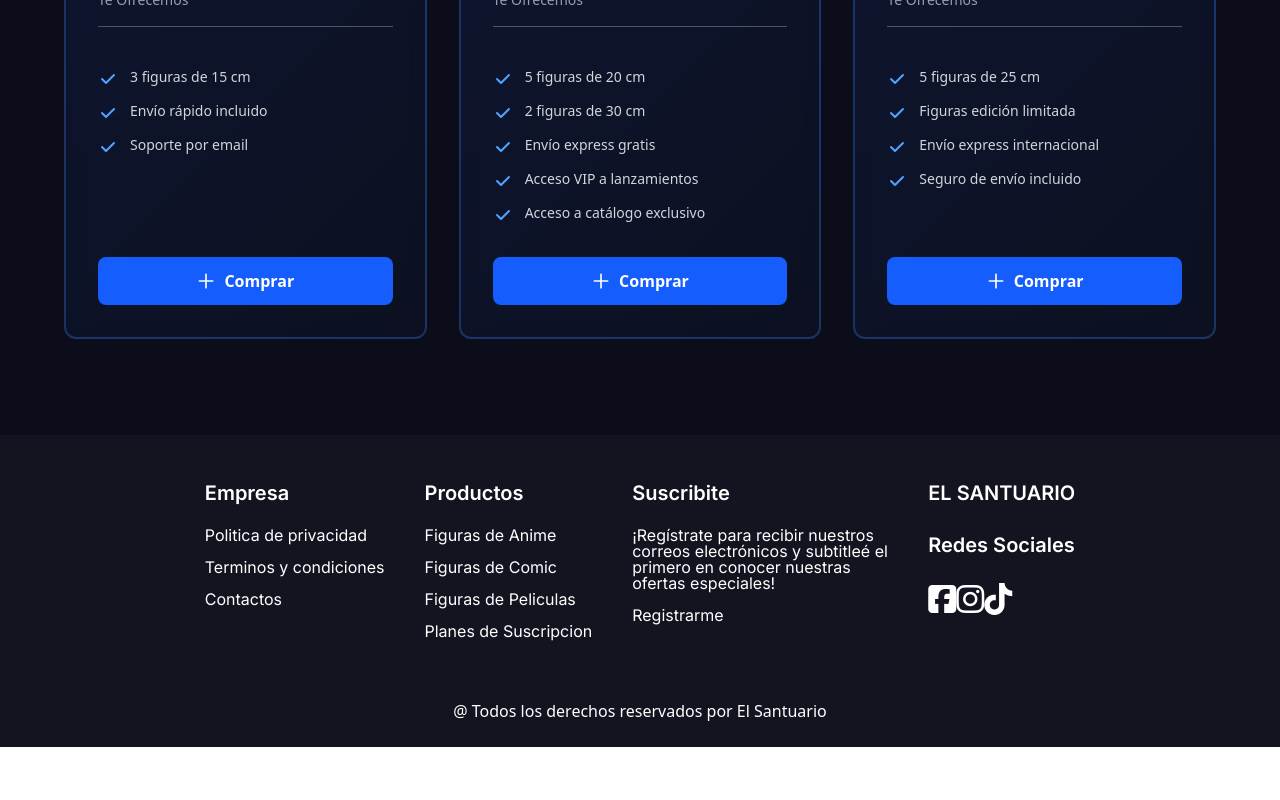
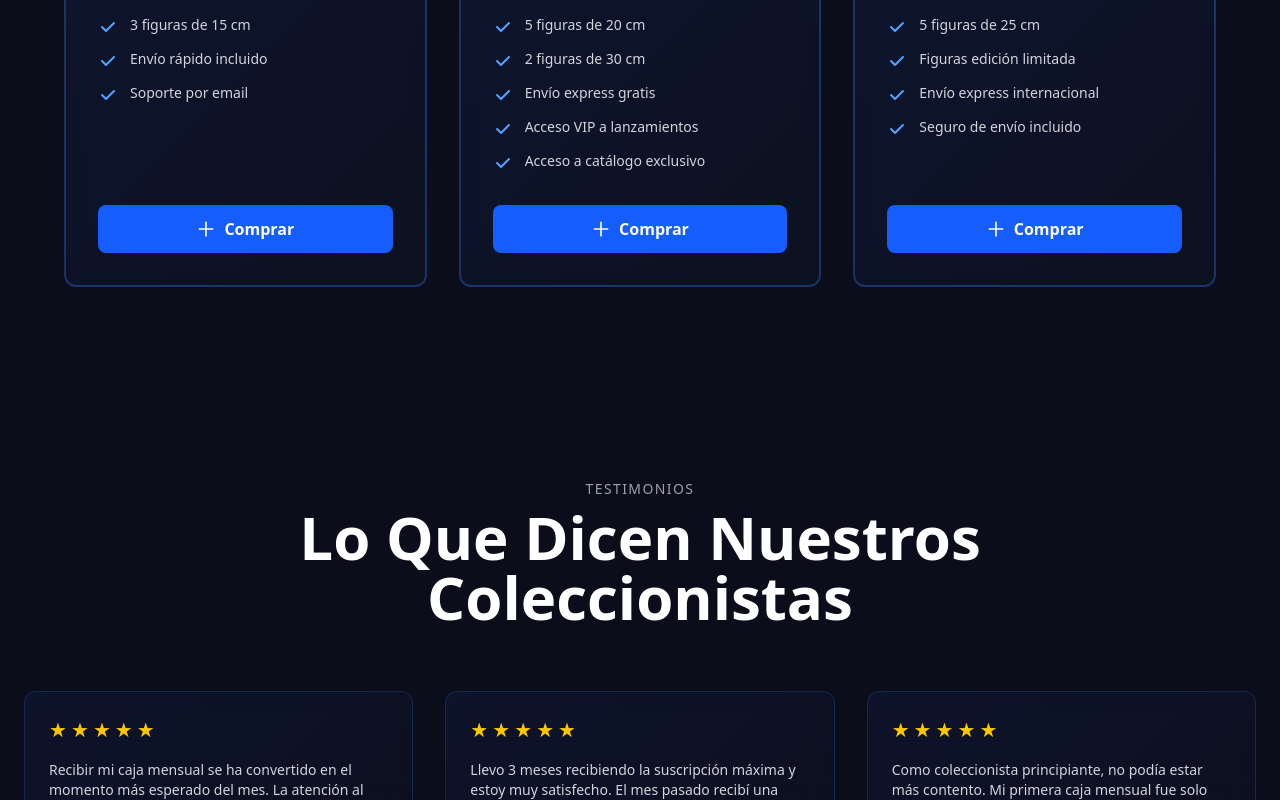
Before and after one commit to GusRivas21/Proyecto_Final_DWA, a Vue app: page / in a window 1280 px wide. Shown: the part 2000-2800 px from the top of the page. Before the commit the page ends 2747 px from the top, so only its background shows below. Built offline with nearby package versions, Linux system fonts and the light colour scheme.

Commit message:
parte final del main

```diff
--- a/src/components/MainComponent.vue
+++ b/src/components/MainComponent.vue
@@ -123,12 +123,85 @@ const cajas = [
         ]
     }
 ];
+
+// Testimonios
+const testimonios = [
+    {
+        id: 1,
+        nombre: 'Carlos M.',
+        rol: 'Suscriptor Premium',
+        rating: 5,
+        texto: 'Recibir mi caja mensual se ha convertido en el momento más esperado del mes. La atención al detalle en cada figura es increíble y el empaque protege cada figura hasta la selección de personajes que siempre incluye piezas difíciles de encontrar en el mercado. ¡La figura de hoy de este mes es, sin duda, la pieza central de mi colección ahora.'
+    },
+    {
+        id: 2,
+        nombre: 'Carlos M.',
+        rol: 'Suscriptor Premium',
+        rating: 5,
+        texto: 'Llevo 3 meses recibiendo la suscripción máxima y estoy muy satisfecho. El mes pasado recibí una figura firmada ¡No podía creerlo! Siempre que recibo mi caja mensual me sorprenden. Espero que siga siendo así para todas mis suscripciones.'
+    },
+    {
+        id: 3,
+        nombre: 'Carlos M.',
+        rol: 'Suscriptor Premium',
+        rating: 5,
+        texto: 'Como coleccionista principiante, no podía estar más contento. Mi primera caja mensual fue solo luego bastante. El servicio de atención al cliente fue excelente en responder todas mis preguntas. Espero que siga siendo así para el resto de mis suscripciones.'
+    },
+    {
+        id: 4,
+        nombre: 'Carlos M.',
+        rol: 'Suscriptor Premium',
+        rating: 5,
+        texto: 'Llevo 3 meses recibiendo la suscripción máxima y estoy muy satisfecho. El mes pasado recibí una figura firmada ¡No podía creerlo! Siempre que recibo mi caja mensual me sorprenden. Espero que siga siendo así para todas mis suscripciones.'
+    },
+    {
+        id: 5,
+        nombre: 'Carlos M.',
+        rol: 'Suscriptor Premium',
+        rating: 5,
+        texto: 'Recibir mi caja mensual se ha convertido en el momento más esperado del mes. La atención al detalle en cada figura es increíble y el empaque protege cada figura hasta la selección de personajes que siempre incluye piezas difíciles de encontrar en el mercado. ¡La figura de hoy de este mes es, sin duda, la pieza central de mi colección ahora.'
+    },
+    {
+        id: 6,
+        nombre: 'Carlos M.',
+        rol: 'Suscriptor Premium',
+        rating: 5,
+        texto: 'Llevo 3 meses recibiendo la suscripción máxima y estoy muy satisfecho. El mes pasado recibí una figura firmada ¡No podía creerlo! Siempre que recibo mi caja mensual me sorprenden. Espero que siga siendo así para todas mis suscripciones.'
+    }
+];
+
+// FAQ
+const faqsData = [
+    {
+        id: 1,
+        pregunta: '¿Cómo funcionan las suscripciones mensuales?',
+        respuesta: 'Cada mes recibes una caja sorpresa con figuras según tu plan. Puedes pausar o cancelar en cualquier momento desde tu cuenta.'
+    },
+    {
+        id: 2,
+        pregunta: '¿Cómo funcionan las suscripciones mensuales?',
+        respuesta: 'Cada mes recibes una caja sorpresa con figuras según tu plan. Puedes pausar o cancelar en cualquier momento desde tu cuenta.'
+    },
+    {
+        id: 3,
+        pregunta: '¿Cómo funcionan las suscripciones mensuales?',
+        respuesta: 'Cada mes recibes una caja sorpresa con figuras según tu plan. Puedes pausar o cancelar en cualquier momento desde tu cuenta.'
+    },
+    {
+        id: 4,
+        pregunta: '¿Cómo funcionan las suscripciones mensuales?',
+        respuesta: 'Cada mes recibes una caja sorpresa con figuras según tu plan. Puedes pausar o cancelar en cualquier momento desde tu cuenta.'
+    }
+];
+
+const faqs = ref(faqsData.map(faq => ({ ...faq, abierto: false })));
+
 </script>
 
 <template>
     <section class="w-full bg-[#0B0D1A] py-20 px-6 relative overflow-hidden">
 
-        <div class="max-w-7xl mx-auto grid grid-cols-6 gap-8 items-center">
+        <div class="max-w-7xl mx-auto grid grid-cols-1 md:grid-cols-6 gap-8 items-center">
 
             <!-- Flecha Izquierda -->
             <button @click="prevSlide" aria-label="Anterior" class="arrow left-6">
@@ -180,7 +253,6 @@ const cajas = [
             <span v-for="(s, index) in slides" :key="index" @click="currentSlide = index" class="dot" :class="index === currentSlide ? 'active' : ''">
             </span>
         </div>
-
     </section>
 
     <!-- Carrusel -->
@@ -274,6 +346,77 @@ const cajas = [
             </div>
         </div>
     </section>
+
+    <!-- Sección Testimonios -->
+    <section class="w-full bg-[#0B0D1A] py-24 px-6 relative overflow-hidden">
+        <div class="max-w-7xl mx-auto">
+            <div class="text-center mb-16">
+                <p class="text-gray-400 text-sm uppercase tracking-widest mb-2">Testimonios</p>
+                <h2 class="text-5xl md:text-6xl font-extrabold text-white">
+                    Lo Que Dicen Nuestros<br>Coleccionistas
+                </h2>
+            </div>
+
+            <div class="grid grid-cols-1 md:grid-cols-3 gap-8">
+                <div v-for="testimonial in testimonios" :key="testimonial.id" class="testimonial-card">
+                    <div class="flex gap-1 mb-4">
+                        <span v-for="i in 5" :key="i" :class="['text-xl', i <= testimonial.rating ? 'text-yellow-400' : 'text-gray-600']">★</span>
+                    </div>
+
+                    <p class="text-gray-300 text-sm mb-6 line-clamp-3">
+                        {{ testimonial.texto }}
+                    </p>
+
+                    <!-- Avatar y nombre -->
+                    <div class="flex items-center gap-3">
+                        <div class="w-10 h-10 rounded-full bg-linear-to-br from-blue-400 to-blue-600 flex items-center justify-center">
+                            <span class="text-white font-bold text-sm">{{ testimonial.nombre.charAt(0) }}</span>
+                        </div>
+                        <div>
+                            <p class="text-white font-semibold text-sm">{{ testimonial.nombre }}</p>
+                            <p class="text-gray-400 text-xs">{{ testimonial.rol }}</p>
+                        </div>
+                    </div>
+                </div>
+            </div>
+        </div>
+    </section>
+
+    <section class="w-full bg-[#0B0D1A] py-24 px-6 relative overflow-hidden">
+        <div class="max-w-7xl mx-auto">
+            <div class="grid grid-cols-1 md:grid-cols-2 gap-12 items-start">
+                <div>
+                    <p class="text-gray-400 text-sm uppercase tracking-widest mb-2">FAQ</p>
+                    <h2 class="text-5xl md:text-6xl font-extrabold text-white leading-tight">
+                        Preguntas Frecuentes:<br>Todo lo que Necesitas<br>Saber
+                    </h2>
+                    <p class="text-gray-400 text-lg mt-6">
+                        Te ayudamos con estas dudas que todos tenemos al empezar. Aquí encuentras las respuestas que buscan sobre la experiencia de colección
+                    </p>
+                    <button class="mt-8 bg-transparent border border-blue-500 text-blue-400 px-6 py-2 rounded-lg hover:bg-blue-500/10 transition flex items-center gap-2">
+                        <span>Contáctanos</span>
+                        <span>🚀</span>
+                    </button>
+                </div>
+
+                <!-- Preguntas expandibles -->
+                <div class="space-y-4">
+                    <div v-for="faq in faqs" :key="faq.id" class="faq-item">
+                        <button
+                            @click="faq.abierto = !faq.abierto"
+                            class="w-full flex items-center justify-between p-4 bg-gray-800/30 hover:bg-gray-800/50 border border-gray-700 rounded-lg transition"
+                        >
+                            <p class="text-white font-semibold text-left">{{ faq.pregunta }}</p>
+                            <span :class="['text-2xl transition', faq.abierto ? 'text-blue-400 rotate-45' : 'text-gray-400']">+</span>
+                        </button>
+                        <div v-if="faq.abierto" class="p-4 bg-gray-800/10 border-l-2 border-blue-500 mt-1 rounded">
+                            <p class="text-gray-300 text-sm">{{ faq.respuesta }}</p>
+                        </div>
+                    </div>
+                </div>
+            </div>
+        </div>
+    </section>
 </template>
 
 <style scoped>
@@ -322,31 +465,33 @@ const cajas = [
 }
 .cta:hover { background: rgba(255,255,255,0.95); color: #000; }
 
-/* Hero image composition: mantener tamaño fijo para evitar saltos al cambiar imagen */
 .hero-image {
-    min-height: 520px;
+    min-height: 360px;
     display: flex;
     align-items: center;
     justify-content: center;
 }
+
     .hero-image .bg-box {
         position: absolute;
-    right: 12%;
+        right: 6%;
         top: 6%;
-    width: 320px;
+        width: 260px;
         opacity: 0.12;
         transform: translateZ(0);
+        pointer-events: none; /* evitar bloquear clicks en móviles */
     }
 
 .hero-image .figure {
     position: relative;
-    height: 520px; /* altura fija para evitar cambios de layout */
+    max-height: 520px;
+    height: auto;
     width: auto;
     max-width: 100%;
-    z-index: 25;
+    z-index: 5; /* bajar por debajo del contenido textual (z-20) para que botones sean clicables */
     object-fit: contain;
-    transform: translateY(6%);
-    filter: drop-shadow(0 25px 40px rgba(0,0,0,0.6));
+    transform: translateY(4%);
+    filter: drop-shadow(0 18px 30px rgba(0,0,0,0.55));
     transition: opacity 0.35s ease, transform 0.35s ease;
 }
 
@@ -429,14 +574,36 @@ const cajas = [
         0 0 40px rgba(84, 167, 255, 0.25);
 }
 
+/* Tarjetas de Testimonios */
+.testimonial-card {
+    border: 1px solid rgba(59, 130, 246, 0.2);
+    border-radius: 12px;
+    padding: 1.5rem;
+    background: linear-gradient(135deg, rgba(30, 58, 138, 0.15), rgba(15, 23, 42, 0.3));
+    backdrop-filter: blur(10px);
+    transition: all 0.3s ease;
+}
+
+.testimonial-card:hover {
+    border-color: rgba(59, 130, 246, 0.4);
+    background: linear-gradient(135deg, rgba(30, 58, 138, 0.25), rgba(15, 23, 42, 0.4));
+    transform: translateY(-4px);
+}
+
+/* FAQ Items */
+.faq-item button span:last-child {
+    transition: transform 0.3s ease;
+}
+
 /* pequeños ajustes responsivos */
 @media (max-width: 768px) {
-    .edition { font-size: 2.2rem; }
-    .hero-image { display: none; }
+    .edition { font-size: 2rem; }
+    .hero-image { min-height: 260px; }
+    .hero-image .figure { max-height: 220px; }
     .arrow { display: none; }
     .chev { font-size: 20px; }
     .auto-image-wrapper { display: none; }
-    .plan-card { padding: 1.5rem; }
+    .caja-card { padding: 1rem; }
 }
 
 </style>
```
Also changed, not shown: 1 other file (tests, documents, lock files or other folders). Lines whose indentation alone changed are shown as unchanged.
